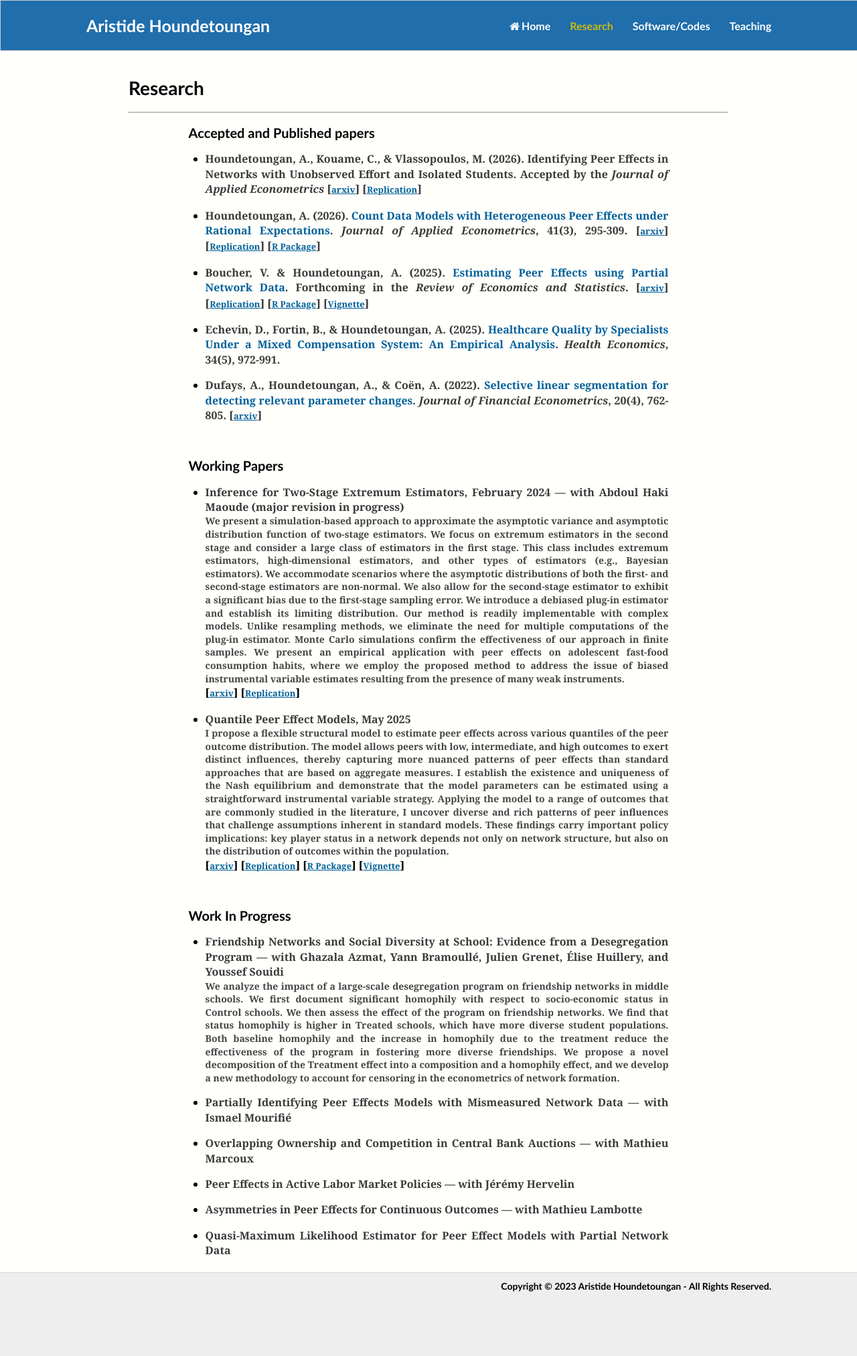
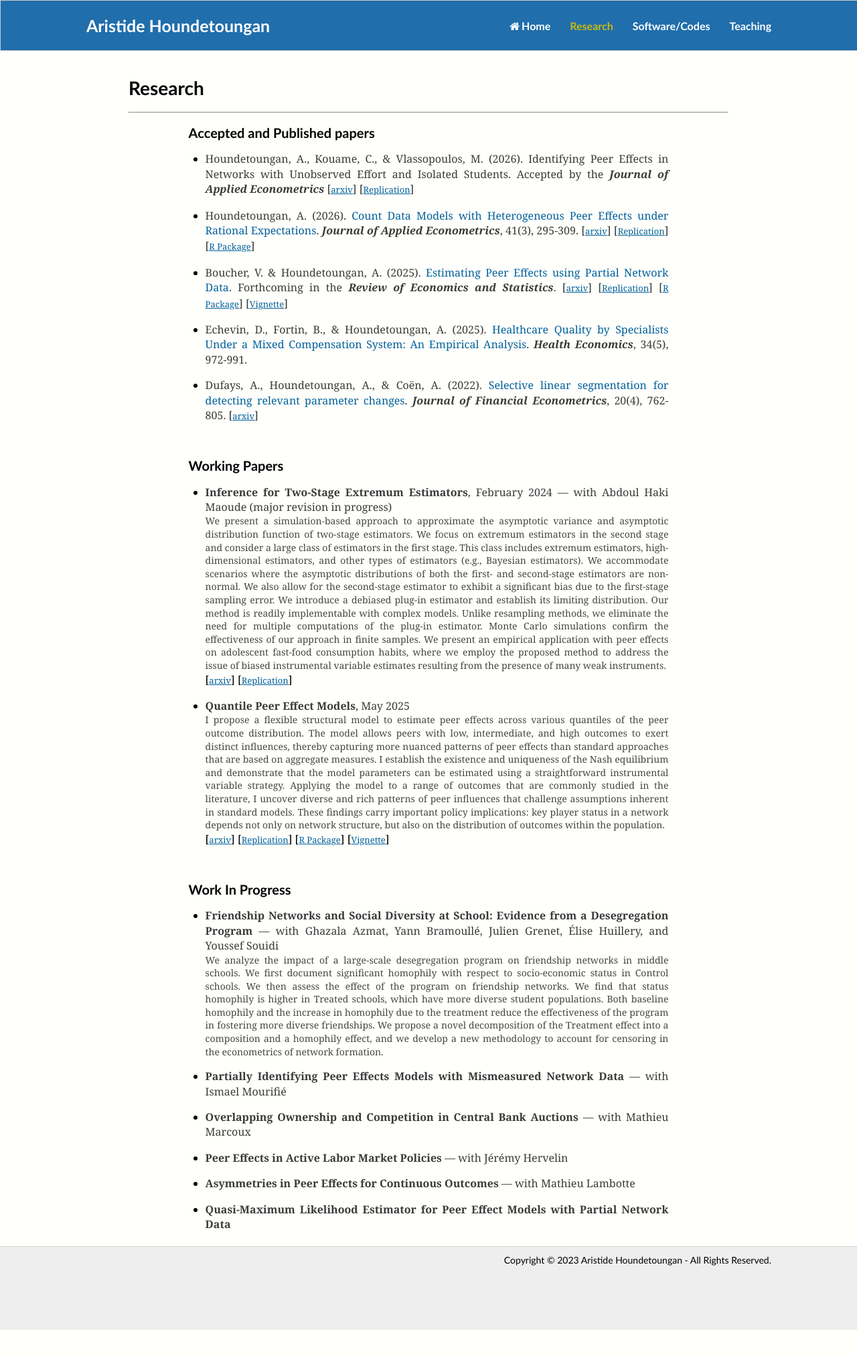
Before and after one commit to ahoundetoungan/ahoundetoungan.github.io, a Jekyll site: the page built from research/index.html, in a window 1280 px wide. Shown: the whole page at 67% size. Built offline with Jekyll 4.4.1, drawn with Linux system fonts in a browser that asks for light colours; after the commit the page ends 1986 px from its top, so only the background shows below that.

Commit message:
Update index.html

```diff
--- a/research/index.html
+++ b/research/index.html
@@ -16,7 +16,7 @@
     <h2>Accepted and Published papers</h2>
   	<ul>
   	  <li>
-        <p class="nomarginafter"><p class="nomarginafter"><b>Houndetoungan, A., Kouame, C., & Vlassopoulos, M. (2026). Identifying Peer Effects in Networks with Unobserved Effort and Isolated Students.
+        <p class="nomarginafter"><p class="nomarginafter">Houndetoungan, A., Kouame, C., & Vlassopoulos, M. (2026). Identifying Peer Effects in Networks with Unobserved Effort and Isolated Students.
         Accepted by the <b><em>Journal of Applied Econometrics</em></b>
           [<a type="button" class="button"  href="https://arxiv.org/abs/2405.06850" target="_blank">arxiv</a>]
           [<a type="button" class="button"  href="https://github.com/ahoundetoungan/PeerEffectsEffort" target="_blank">Replication</a>]</p>
```
